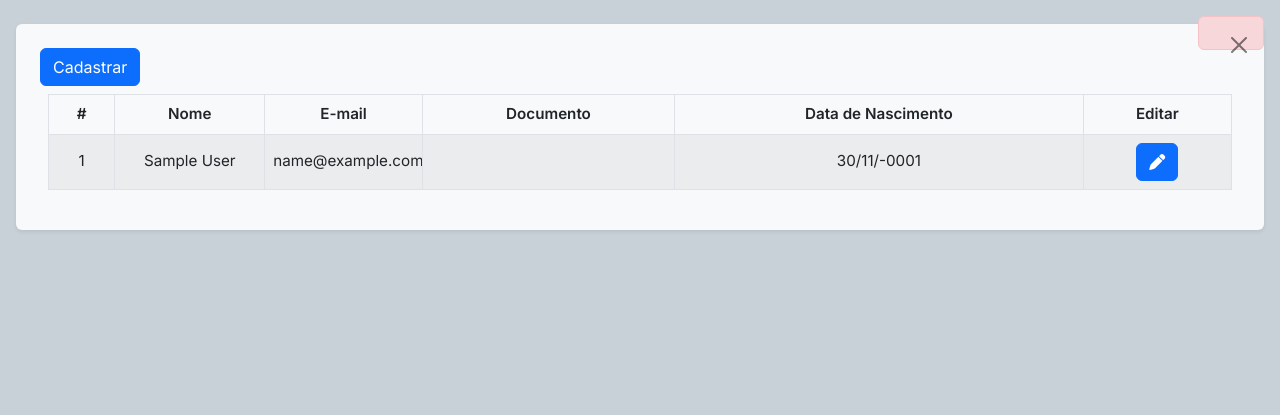
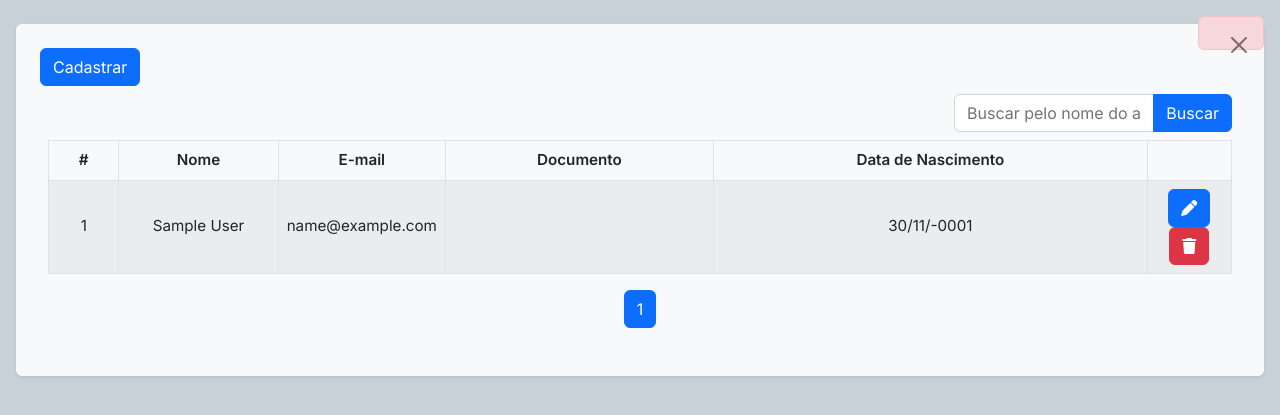
Before and after one commit to GustavoP334/FIAP-secretariat, a PHP site: page /alunos in a window 1280 px wide. Shown: the part 83-498 px from the top of the page. Run offline with PHP 8.4, Linux system fonts and the light colour scheme; the visitor is signed in with stand-in values (Sample User, id 1).

Commit message:
feat: adding paginate

```diff
--- a/app/Controllers/StudentsController.php
+++ b/app/Controllers/StudentsController.php
@@ -17,11 +17,16 @@ class StudentsController
 
     public function index()
     {
-        $data = $this->studentsService->index();
+        $search = isset($_GET['search']) ? $_GET['search'] : '';
+        $page = $_GET['page'] ?? 1;
+
+        $data = $this->studentsService->index($search, (int)$page);
 
         view('students', [
             'title' => 'Alunos',
-            'data' => $data
+            'data' => $data['data'],
+            'paginate' => $data['paginate'],
+            'perPage' => $data['perPage']
         ], 'students.js');
     }
 
@@ -34,4 +39,14 @@ class StudentsController
         header('Location: /alunos');
         exit;
     }
+
+    public function delete($id)
+    {
+        $data = $this->studentsService->delete($id);
+
+        setFlashMessage($data['Message'], $data['Status']);
+
+        header('Location: /alunos');
+        exit;
+    }
 }
--- a/app/Core/Router.php
+++ b/app/Core/Router.php
@@ -16,21 +16,52 @@ class Router
         $this->routes['POST'][$uri] = $controller;
     }
 
+    public function put($uri, $controller)
+    {
+        $this->routes['PUT'][$uri] = $controller;
+    }
+
+    public function delete($uri, $controller)
+    {
+        $this->routes['DELETE'][$uri] = $controller;
+    }
+
     public function dispatch($uri)
     {
         $method = $_SERVER['REQUEST_METHOD'];
+
+        if ($method === 'POST' && isset($_POST['_method'])) {
+            $method = strtoupper($_POST['_method']);
+        }
+
         $uri = parse_url($uri, PHP_URL_PATH);
 
         if (isset($this->routes[$method][$uri])) {
             $controllerInfo = $this->routes[$method][$uri];
+
             $controller = new $controllerInfo[0]();
+
             $action = $controllerInfo[1];
 
             return $controller->$action();
         }
 
-        // Página não encontrada
+        foreach ($this->routes[$method] as $route => $controllerInfo) {
+            $pattern = preg_replace('/\{([a-zA-Z0-9_]+)\}/', '([a-zA-Z0-9_]+)', $route);
+
+            if (preg_match("#^$pattern$#", $uri, $matches)) {
+                $controller = new $controllerInfo[0]();
+
+                $action = $controllerInfo[1];
+
+                array_shift($matches);
+
+                return $controller->$action(...$matches);
+            }
+        }
+
         http_response_code(404);
         echo "Página não encontrada";
     }
+
 }
--- a/app/Models/StudentsModel.php
+++ b/app/Models/StudentsModel.php
@@ -18,17 +18,51 @@ class StudentsModel
         $this->db = dbConnect();
     }
 
-    public function getAll(): array
+    public function getAll(string $search, int $page = 1, int $perPage = 10): array
     {
-        $stmt = $this->db->query("SELECT id, name, email, document, birth_date FROM $this->tableName ORDER BY name ASC;");
-        return $stmt->fetchAll(PDO::FETCH_ASSOC);
+        $offset = ($page - 1) * $perPage;
+
+        $query = "SELECT id, name, email, document, birth_date FROM {$this->tableName}";
+
+        if ($search !== '') {
+            $query .= " WHERE name LIKE :search";
+        }
+
+        $query .= " LIMIT :limit OFFSET :offset";
+
+        $stmt = $this->db->prepare($query);
+
+        if ($search !== '') {
+            $stmt->bindValue(':search', '%' . $search . '%');
+        }
+
+        $stmt->bindValue(':limit', $perPage, PDO::PARAM_INT);
+        $stmt->bindValue(':offset', $offset, PDO::PARAM_INT);
+
+        $stmt->execute();
+        return [
+            "data" => $stmt->fetchAll(PDO::FETCH_ASSOC),
+            "paginate" => $this->countAll($search),
+            "perPage" => $perPage
+        ];
     }
 
-    public function getById($id): array
+    private function countAll(string $search): int
     {
-        $stmt = $this->db->prepare("SELECT * FROM $this->tableName WHERE id = ?;");
-        $stmt->execute([$id]);
-        return $stmt->fetch(PDO::FETCH_ASSOC) ?: null;
+        $query = "SELECT COUNT(*) FROM {$this->tableName}";
+
+        if ($search !== '') {
+            $query .= " WHERE name LIKE :search";
+        }
+
+        $stmt = $this->db->prepare($query);
+
+        if ($search !== '') {
+            $stmt->bindValue(':search', '%' . $search . '%');
+        }
+
+        $stmt->execute();
+        return (int) $stmt->fetchColumn();
     }
 
     public function new(array $data)
@@ -45,7 +79,20 @@ class StudentsModel
             if ($e->errorInfo[1] == 1062) {
                 return "CPF ou e-mail já cadastrado.";
             }
-            throw $e;
+            return $e;
         }
     }
+
+    public function delete($id)
+    {
+        $stmt = $this->db->prepare("DELETE FROM {$this->tableName} WHERE id = (?)");
+
+        $stmt->execute([$id]);
+
+        if ($stmt->rowCount() === 0) {
+            return false;
+        }
+
+        return true;
+    }
 }
--- a/app/Services/StudentsService.php
+++ b/app/Services/StudentsService.php
@@ -13,9 +13,9 @@ class StudentsService
         $this->studentsModel = new StudentsModel();
     }
 
-    public function index()
+    public function index($search = '', int $page)
     {
-        $dados = $this->studentsModel->getAll();
+        $dados = $this->studentsModel->getAll($search, $page);
 
         return $dados;
     }
@@ -54,7 +54,24 @@ class StudentsService
         }
     }
 
-    function verifyPassword($password) {
+    public function delete($id)
+    {
+        $execute = $this->studentsModel->delete($id);
+
+        if($execute){
+            return [
+                'Message' => 'Aluno deletado com sucesso!',
+                'Status' => 'Success'
+            ];
+        } else {
+            return [
+                'Message' => "Erro ao deletar aluno.",
+                'Status' => 'Error'
+            ];
+        }
+    }
+
+    private function verifyPassword($password) {
         $minCaracteres = strlen($password) >= 8;
 
         $hasTiny = preg_match('/[A-Z]/', $password);
@@ -72,7 +89,7 @@ class StudentsService
         return false;
     }
 
-    function encryptPassword($password)
+    private function encryptPassword($password)
     {
         return password_hash($password, PASSWORD_DEFAULT);
     }
--- a/app/Views/students.php
+++ b/app/Views/students.php
@@ -6,10 +6,10 @@
   <div class="modal-dialog modal-dialog-centered modal-lg">
     <div class="modal-content">
       <div class="modal-header">
-        <h1 class="modal-title fs-5" id="modalAlunoLabel">Cadastrar Aluno</h1>
+        <h1 class="modal-title fs-5" id="modalAlunoLabel">Gerenciar Aluno</h1>
         <button type="button" class="btn-close" data-bs-dismiss="modal" aria-label="Close"></button>
       </div>
-      <form method="POST" action="/alunos/store" class="needs-validation" novalidate>
+      <form method="POST" action="/alunos/store" class="needs-validation" novalidate id="formAluno">
         <div class="modal-body">
             <div class="row d-flex justify-content-center mb-3">
                 <div class="col-sm-6">
@@ -25,7 +25,7 @@
                         <span class="input-group-text" id="documentHelp">
                             <i class="fa-solid fa-id-card"></i>
                         </span>
-                        <input type="text" class="form-control" name="document" id="document" minlength="14" maxlength="14" onkeyup="onCpfKeyUp(this); aplicarMascaraCPF(this)" placeholder="Documento" aria-label="Documento" aria-describedby="documentHelp" required>
+                        <input type="text" class="form-control" name="document" id="document" minlength="14" maxlength="14" onchange="onCpfKeyUp(this); aplicarMascaraCPF(this)" onkeyup="onCpfKeyUp(this); aplicarMascaraCPF(this)" placeholder="Documento" aria-label="Documento" aria-describedby="documentHelp" required>
                     </div>
                 </div>
             </div>
@@ -71,7 +71,41 @@
   </div>
 </div>
 
+<div class="modal fade" id="modalDeletar" data-bs-backdrop="static" data-bs-keyboard="false" tabindex="-1" aria-labelledby="" aria-hidden="true">
+  <div class="modal-dialog modal-dialog-centered modal-lg">
+    <div class="modal-content">
+      <div class="modal-header">
+        <h1 class="modal-title fs-5" id="modalDeletaAlunoLabel">Deletar Aluno</h1>
+        <button type="button" class="btn-close" data-bs-dismiss="modal" aria-label="Close"></button>
+      </div>
+      <form action="/alunos/" method="POST" id="deleteForm">
+        <input type="hidden" name="_method" value="DELETE">
+        <div class="row d-flex justify-content-center">
+            <div class="col-sm-6">
+                <h4>Confirma a exclusão do aluno?</h4>
+            </div>
+        </div>
+        <div class="modal-footer justify-content-center">
+            <button type="button" class="btn btn-secondary" data-bs-dismiss="modal">Não</button>
+            <button type="submit" class="btn btn-danger">Sim</button>
+        </div>
+      </form>
+    </div>
+  </div>
+</div>
+
 <div class="m-2">
+    <div class="row d-flex justify-content-end mb-2">
+        <div class="col-sm-3">
+            <form action="/alunos" method="GET">
+                <div class="input-group">
+                    <input type="text" class="form-control" name="search" placeholder="Buscar pelo nome do aluno" value="<?= isset($_GET['search']) ? $_GET['search'] : '' ?>">
+                    <button class="btn btn-primary" type="submit">Buscar</button>
+                </div>
+            </form>
+        </div>
+    </div>
+
     <table class="table table-bordered table-hover table-striped">
         <thead>
             <tr>
@@ -80,11 +114,16 @@
                 <th scope="col">E-mail</th>
                 <th scope="col">Documento</th>
                 <th scope="col">Data de Nascimento</th>
-                <th scope="col">Editar</th>
+                <th scope="col"></th>
             </tr>
         </thead>
         <tbody>
-            <?php foreach ($data as $value):?>
+            <?php if (empty($data)): ?>
+                <tr>
+                    <td colspan="6" class="text-center">Nenhum aluno cadastrado</td>
+                </tr>
+            <?php else: ?>
+                <?php foreach ($data as $value): ?>
                     <tr>
                         <?php foreach ($value as $key => $student): ?>
                             <td <?= $key == 'id' ? 'scope="row"' : '' ?> title="<?= $student ?>">
@@ -93,12 +132,37 @@
                         <?php endforeach ?>
 
                         <td <?= $key == 'id' ? 'scope="row"' : '' ?>>
-                        <button type="button" class="btn btn-primary">
+                            <button type="button" class="btn btn-primary" data-bs-data='<?= json_encode($value, JSON_HEX_APOS | JSON_HEX_QUOT) ?>' data-bs-toggle="modal" data-bs-target="#modalAluno">
                                 <i class="fa-solid fa-pen"></i>
+                            </button>
+
+                            <button type="submit" class="btn btn-danger" data-bs-id="<?= $value['id'] ?>" data-bs-toggle="modal" data-bs-target="#modalDeletar">
+                                <i class="fa-solid fa-trash"></i>
                             </button>
                         </td>
                     </tr>
                 <?php endforeach ?>
+            <?php endif; ?>
         </tbody>
     </table>
+
+    <?php
+        $search = $_GET['search'] ?? '';
+        $currentPage = (int) ($_GET['page'] ?? 1);
+    ?>
+
+    <div class="d-flex justify-content-center">
+        <nav aria-label="Page navigation">
+            <ul class="pagination">
+                <?php for ($i = 1; $i <= ceil($paginate / $perPage); $i++): ?>
+                    <li class="page-item">
+                        <a class="page-link <?= ($i === $currentPage) ? 'active' : '' ?>" href="?page=<?= $i ?>&search=<?= urlencode($search) ?>">
+                            <?= $i ?>
+                        </a>
+                    </li>
+                <?php endfor ?>
+            </ul>
+        </nav>
     </div>
+
+</div>
--- a/public/css/main.css
+++ b/public/css/main.css
@@ -41,3 +41,7 @@ td,tr {
     overflow: hidden;
     max-width: 2rem;
 }
+
+span.input-group-text{
+    background-color: #ed145b;
+}
--- a/public/js/students.js
+++ b/public/js/students.js
@@ -73,3 +73,18 @@ function validarSenha(senha) {
     document.getElementById("numeros").style.color = temNumero ? "green" : "red";
     document.getElementById("simbolos").style.color = temSimbolo ? "green" : "red";
 }
+
+document.getElementById('modalDeletar').addEventListener('show.bs.modal', function (event) {
+    var button = event.relatedTarget
+    var dataBsId = button.getAttribute('data-bs-id')
+    var form = document.getElementById('deleteForm');
+    form.action = '/alunos/' + dataBsId;
+})
+
+document.getElementById('modalAluno').addEventListener('show.bs.modal', function (event) {
+    var button = event.relatedTarget
+    var dataBsData = button.getAttribute('data-bs-data')
+    const data = JSON.parse(dataBsData);
+    var form = document.getElementById('formAluno');
+    console.log(data);
+})
--- a/routes/web.php
+++ b/routes/web.php
@@ -8,5 +8,8 @@ use App\Controllers\StudentsController;
 
 $router->get('/inicio', [HomeController::class, 'index']);
 $router->get('/matriculas', [RegistrationController::class, 'index']);
+
 $router->get('/alunos', [StudentsController::class, 'index']);
 $router->post('/alunos/store', [StudentsController::class, 'store']);
+$router->delete('/alunos/{id}', [StudentsController::class, 'delete']);
+$router->put('/alunos/{id}', [StudentsController::class, 'delete']);
```
Also changed, not shown: README.md. Lines whose indentation alone changed are shown as unchanged.
